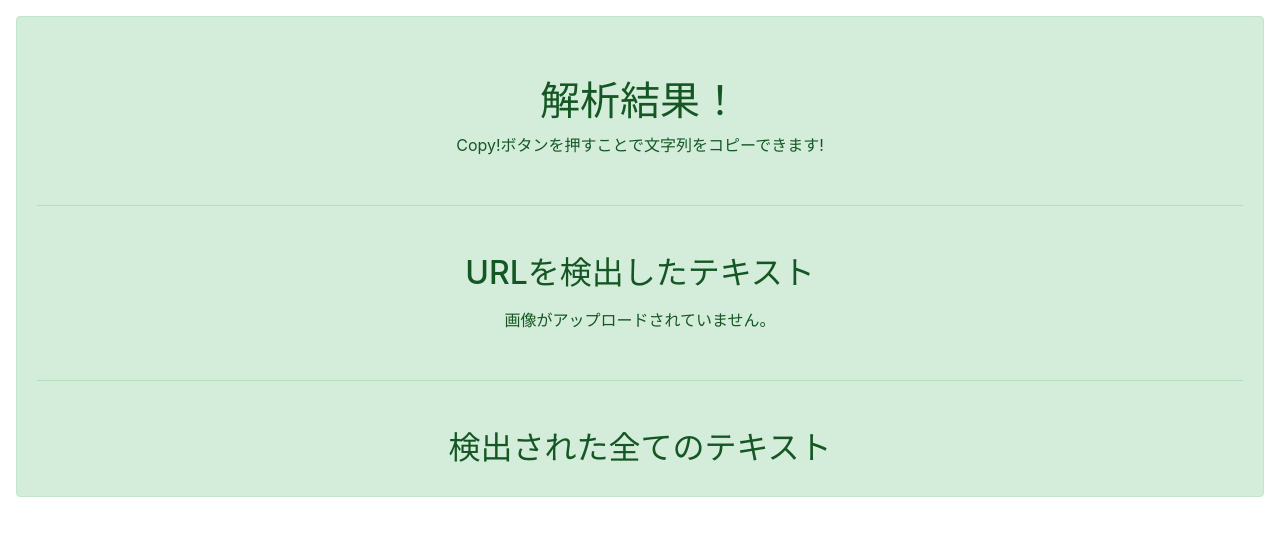
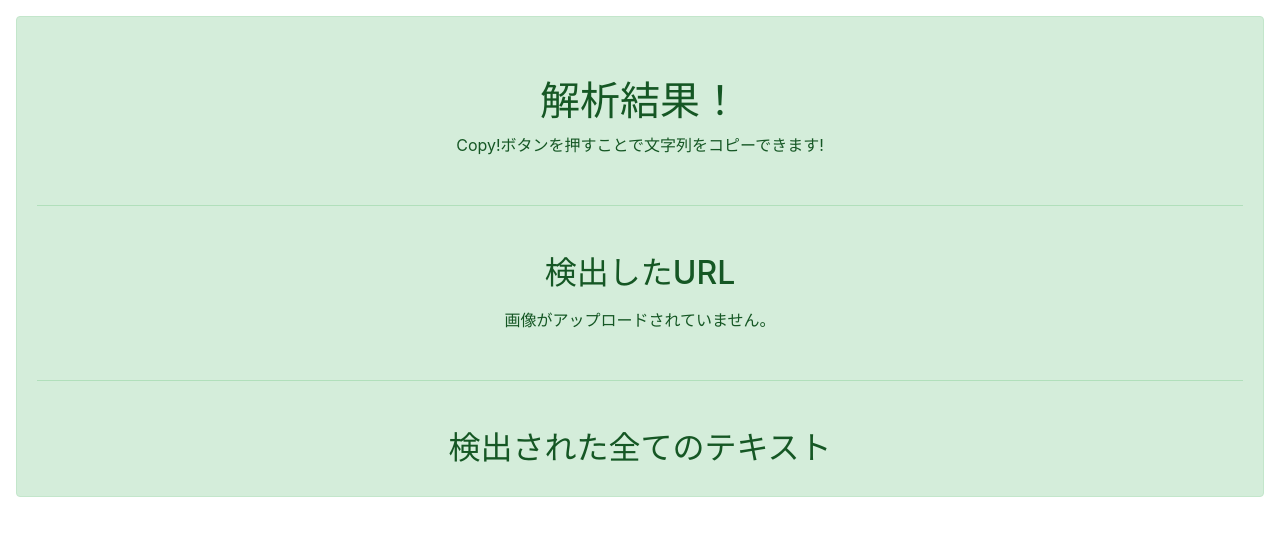
Before and after one commit to nashi2603/urlreader, a Django app: page /results in a window 1280 px wide. Shown: the part 56-592 px from the top of the page. Run offline with Django 3.2, Linux system fonts and the light colour scheme; some libraries are stand-ins or nearby versions.

Commit message:
#7 japanese fixed

```diff
--- a/urlreader/results/templates/results.html
+++ b/urlreader/results/templates/results.html
@@ -21,7 +21,7 @@
             <p>Copy!ボタンを押すことで文字列をコピーできます!</p>
             <hr class="my-5" />
             <div>
-                <h2 class="my-3">URLを検出したテキスト</h2>
+                <h2 class="my-3">検出したURL</h2>
                 {{ resultsdata | safe }}
             </div>
             <hr class="my-5" />
```
